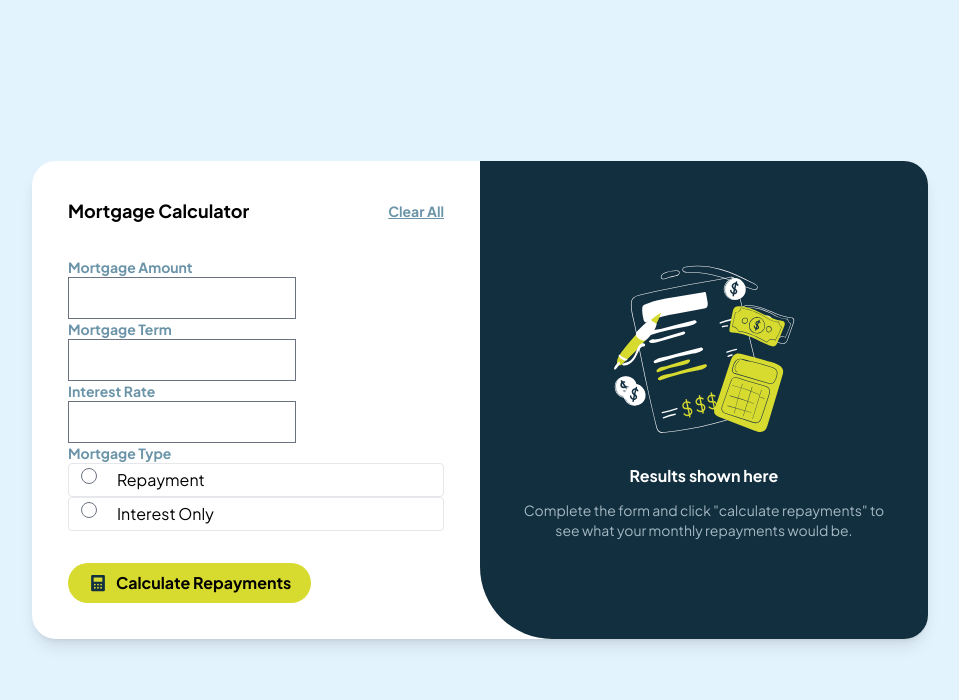
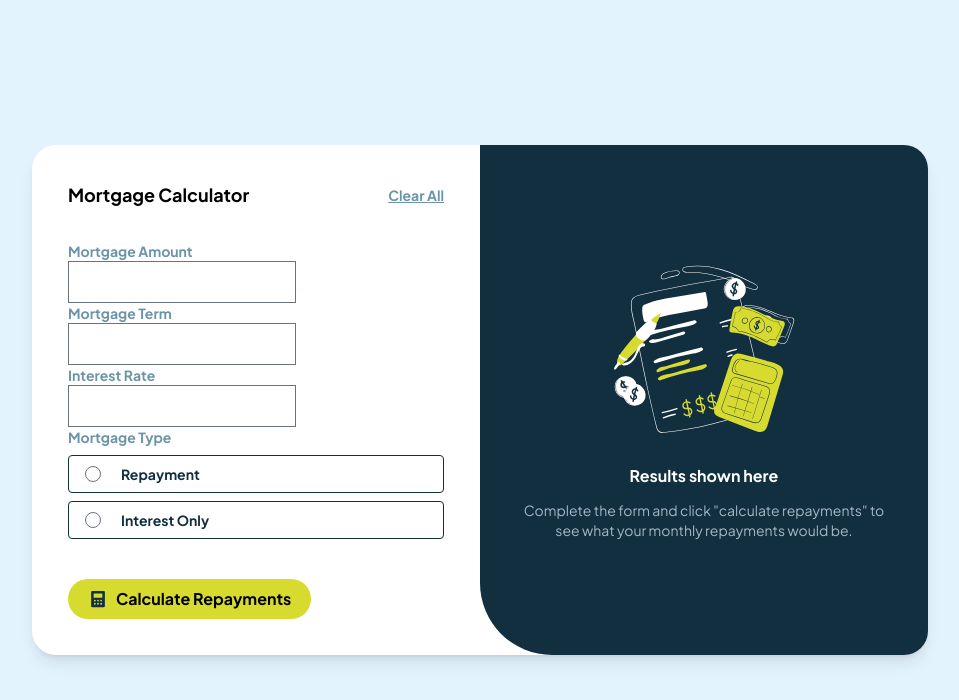
Before and after one commit to RomaLetodiani/mortgage-repayment-calculator, a React (Vite) app: page / in a window 1280 px wide. Shown: the top 700 px of the page, without its empty margins (160-1119 px from the left). Built offline with nearby package versions, Linux system fonts and the light colour scheme.

Commit message:
Enhance Radio component with customizable wrapper and label classes for improved styling

```diff
--- a/src/components/ui/Radio.tsx
+++ b/src/components/ui/Radio.tsx
@@ -1,15 +1,38 @@
 import { InputHTMLAttributes } from "react";
+import { twMerge } from "tailwind-merge";
 
 interface RadioProps extends InputHTMLAttributes<HTMLInputElement> {
   label: string;
+  wrapperClassName?: string;
+  labelClassName?: string;
 }
 
-const Radio = ({ label, ...props }: RadioProps) => {
+const Radio = ({
+  label,
+  className,
+  labelClassName,
+  wrapperClassName,
+  ...props
+}: RadioProps) => {
   return (
-    <div>
-      <label htmlFor={props.id} className="flex gap-5 rounded border px-3 py-1">
-        <input type="radio" {...props} />
-        <span>{label}</span>
+    <div className={twMerge("my-2", wrapperClassName)}>
+      <label
+        htmlFor={props.id}
+        className={twMerge(
+          "flex cursor-pointer items-center gap-5 rounded border border-slate-900 px-4 py-2",
+          props.checked ? "border-lime bg-lime/10" : "",
+          labelClassName,
+        )}
+      >
+        <input
+          type="radio"
+          className={twMerge(
+            "cursor-pointer text-lime focus:ring-lime",
+            className,
+          )}
+          {...props}
+        />
+        <span className="text-sm font-semibold text-slate-900">{label}</span>
       </label>
     </div>
   );
```
